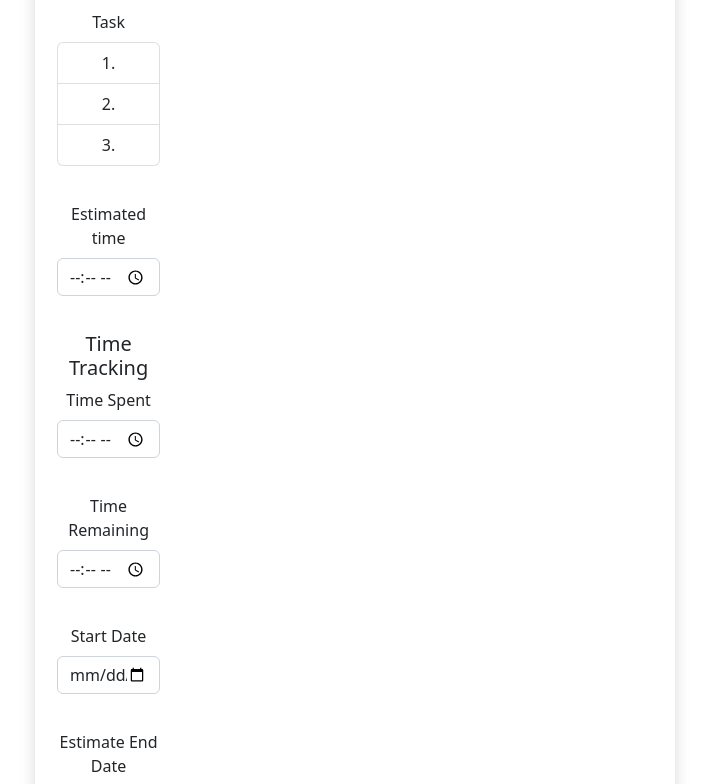
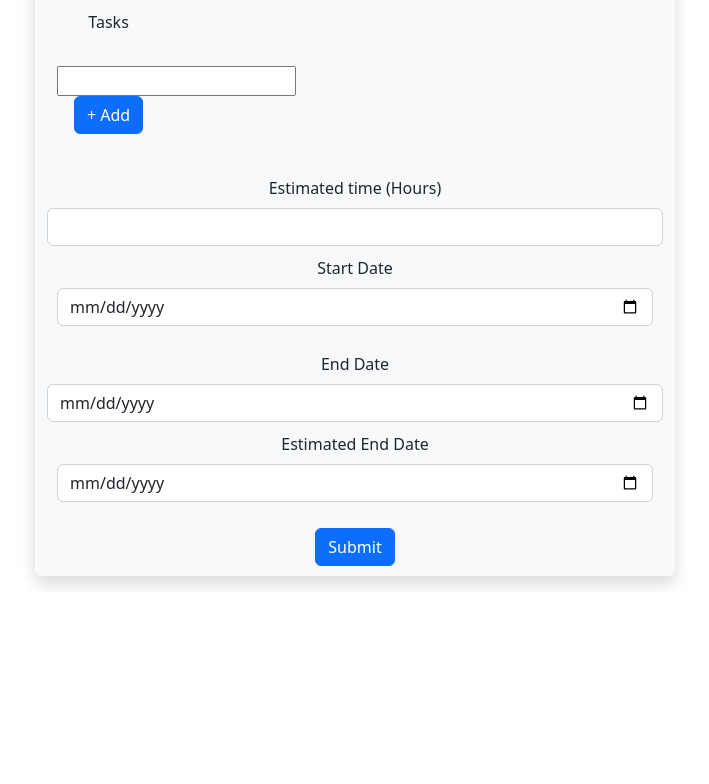
Before and after one commit to MinushikaKapuwaththa/project-management-system-frontend, a React (Create React App) app: page /moduledetailsform in a window 1280 px wide. Shown: the part 440-1224 px from the top of the page, without its empty margins (285-994 px from the left). After the commit the page ends 1032 px from the top, so only its background shows below. Built offline with nearby package versions, Linux system fonts and the light colour scheme; what @react-pdf/renderer would draw is missing.

Commit message:
formupdated

```diff
--- a/src/components/Module/ModuleForm.css
+++ b/src/components/Module/ModuleForm.css
@@ -1,6 +1,6 @@
-/* Form.mb-3{
+ Form.mb-3{
     margin-top: 50px;
     margin-bottom: 50px;
     margin-right: 75px;
     margin-left: 75px;
-} */
+}
--- a/src/components/Module/ModuleForm.js
+++ b/src/components/Module/ModuleForm.js
@@ -8,15 +8,23 @@ import * as Yup from "yup";
 
 const validationSchema = Yup.object().shape({
   moduleName: Yup.string().required("Module Name is required"),
-  description: Yup.string().required('Description is required'),
-  tasks: Yup.array().min(1, 'At least one task is required'),
+  description: Yup.string().required("Description is required"),
+  tasks: Yup.array().min(1, "At least one task is required"),
+  estimatedTime: Yup.string().required("Estimated time is required"),
+  startDate: Yup.date().required("Start Date is required"),
+  endDate: Yup.date().required("End Date is required"),
+  estimatedEndDate: Yup.date().required("Estimated End Date is required"),
 });
 
-export default function ModuleForm(){
+export default function ModuleForm() {
   const initialValues = {
     moduleName: "",
-    description: '',
+    description: "",
     tasks: [],
+    estimatedTime: "",
+    startDate: "",
+    endDate: "",
+    estimatedEndDate: "",
   };
 
   const handleSubmit = (values) => {
@@ -32,13 +40,14 @@ export default function ModuleForm(){
     >
       <Form>
         <div style={{ paddingTop: "20px" }}>
-
           <h3 className="text-center"> Creat Module</h3>
-
         </div>
 
-        <div className="container shadow p-10 t-5 b-5 w-50 mb-3 bg-rounded text-left">
-          <Form.Group  controlId="formBasicName">
+        <div className="container shadow p-10 t-10 b-10 w-50 mb-3 bg-light text-dark rounded ">
+          <Form.Group
+            className="mb-3 w-100 text-right"
+            controlId="formBasicName"
+          >
             <Form.Label>ModuleName</Form.Label>
             <Field
               type="text"
@@ -53,7 +62,7 @@ export default function ModuleForm(){
             />
           </Form.Group>
 
-          <Form.Group className="mb-3" controlId="formBasicDescription">
+          <Form.Group className="mb-3 w-100" controlId="formBasicDescription">
             <Form.Label>Description</Form.Label>
             <Field
               as="textarea"
@@ -68,40 +77,86 @@ export default function ModuleForm(){
             />
           </Form.Group>
 
+          <div className="row">
+            <div className="col">
               <Form.Group className="mb-3" controlId="formBasicTasks">
                 <Form.Label>Tasks</Form.Label>
                 <ModuleListItem />
+                {/* Include your logic for rendering tasks here */}
+                <ErrorMessage
+                  component="div"
+                  name="tasks"
+                  className="text-danger"
+                />
               </Form.Group>
+            </div>
 
-          <Form.Group className="mb-3" controlId="formBasicName">
-            <Form.Label>Estimated time</Form.Label>
-            <Form.Control type="Time" />
-            <Form.Text className="text-muted"></Form.Text>
+            <div className="col">
+              <div className="mb-3 w-100">
+                <Form.Group className="w-150" controlId="formBasicName">
+                  <Form.Label>Estimated time (Hours)</Form.Label>
+                  <Field
+                    type="text"
+                    name="estimatedTime"
+                    className="form-control"
+                  />
+                  <ErrorMessage
+                    component="div"
+                    name="estimatedTime"
+                    className="text-danger"
+                  />
                 </Form.Group>
+              </div>
+            </div>
+          </div>
 
-          <Form.Group className="mb-3" controlId="formBasicName">
+          <div className="mb-3 w-100">
+            <Form.Group controlId="formBasicName">
               <Form.Label>Start Date</Form.Label>
-            <Form.Control type="Date" />
-            <Form.Text className="text-muted"></Form.Text>
+              <Field type="date" name="startDate" className="form-control" />
+              <ErrorMessage
+                component="div"
+                name="startDate"
+                className="text-danger"
+              />
             </Form.Group>
+          </div>
 
-          <Form.Group className="mb-3" controlId="formBasicName">
+          <div className="mb-3 w-100">
+            <Form.Group controlId="formBasicName">
               <Form.Label>End Date</Form.Label>
-            <Form.Control type="Date" />
-            <Form.Text className="text-muted"></Form.Text>
+              <Field type="date" name="endDate" className="form-control" />
+              <ErrorMessage
+                component="div"
+                name="endDate"
+                className="text-danger"
+              />
             </Form.Group>
+          </div>
 
-          <Form.Group className="mb-3" controlId="formBasicName">
+          <div className="mb-3 w-100">
+            <Form.Group controlId="formBasicName">
               <Form.Label>Estimated End Date</Form.Label>
-            <Form.Control type="Date" />
-            <Form.Text className="text-muted"></Form.Text>
+              <Field
+                type="date"
+                name="estimatedEndDate"
+                className="form-control"
+              />
+              <ErrorMessage
+                component="div"
+                name="estimatedEndDate"
+                className="text-danger"
+              />
             </Form.Group>
+          </div>
 
-          <Button variant="primary" type="submit">
+
+            <button type="submit" className="btn btn-primary">
               Submit
-          </Button>
+            </button>
+
         </div>
       </Form>
     </Formik>
   );
-};
+}
--- a/src/components/Module/ModuleListItem.js
+++ b/src/components/Module/ModuleListItem.js
@@ -48,7 +48,7 @@ function ModuleListItem() {
                 required
               />
 
-              {serviceList.length - 1 === index && serviceList.length < 4 && (
+              {serviceList.length - 1 === index && serviceList.length < 100 && (
                 <button variant="dark"
                   type="button"
                   onClick={handleServiceAdd}
--- a/src/components/ModuleFormEdit/ModuleDetailsForm.js
+++ b/src/components/ModuleFormEdit/ModuleDetailsForm.js
@@ -1,80 +1,145 @@
 import React from "react";
 
 import Form from "react-bootstrap/Form";
+import ModuleListItem from "../Module/ModuleListItem";
+import { Formik, form, Field, ErrorMessage } from "formik";
+import * as Yup from "yup";
+
+const validationSchema = Yup.object().shape({
+
+  description: Yup.string().required("Description is required"),
+  tasks: Yup.array().min(1, "At least one task is required"),
+  estimatedTime: Yup.string().required("Estimated time is required"),
+  endDate: Yup.date().required("End Date is required"),
+  estimatedEndDate: Yup.date().required("Estimated End Date is required"),
+});
+
 
 export default function ModuleDetailsForm() {
+
+  const initialValues = {
+
+    description: "",
+    tasks: [],
+    estimatedTime: "",
+    endDate: "",
+    estimatedEndDate: "",
+  };
+
+  const handleSubmit = (values) => {
+    // Handle form submission logic here
+    console.log(values);
+  };
+
+
+
   return (
+    <Formik
+      initialValues={initialValues}
+      validationSchema={validationSchema}
+      onSubmit={handleSubmit}>
+
+
+
     <Form>
       <div style={{ paddingTop: "20px" }}>
         <center>
           <h2 className="Header1">Edit Module</h2>
         </center>
       </div>
-      <div className="container shadow p-10 t=5 b-5 w-50 mb-3 bg-white rounded">
-        <Form.Group className="mb-3 w-25" controlId="formBasicName">
+      <div className="container shadow p-10 t=5 b-5 w-50 mb-3 bg-light text-dark rounded">
+        <Form.Group className="mb-3 w-100 " controlId="formBasicName" >
           <Form.Label>ModuleName</Form.Label>
-          <Form.Control type="text" placeholder="Enter  Module Name" />
+          <Form.Control type="text" placeholder="Enter  Module Name"  />
           <Form.Text className="text-muted"></Form.Text>
         </Form.Group>
 
-        <Form.Group className="mb-3" controlId="formBasicDescription">
+        <Form.Group className="mb-3 w-100" controlId="formBasicDescription">
             <Form.Label>Description</Form.Label>
-          <textarea
-            class="form-control"
-            id="exampleFormControlTextarea1"
+            <Field
+              as="textarea"
+              name="description"
+              className="form-control "
               rows="5"
-          ></textarea>
+            />
+            <ErrorMessage
+              component="div"
+              name="description"
+              className="text-danger"
+            />
           </Form.Group>
 
-        <Form.Group className="mb-3" controlId="formBasicDescription">
-          <Form.Label>Task</Form.Label>
-          <ol class="list-group list-group-numbered">
-            <li class="list-group-item"></li>
-            <li class="list-group-item"></li>
-            <li class="list-group-item"></li>
-          </ol>
+          <Form.Group className="mb-3" controlId="formBasicTasks">
+                <Form.Label>Tasks</Form.Label>
+                <ModuleListItem />
+                {/* Include your logic for rendering tasks here */}
+                <ErrorMessage
+                  component="div"
+                  name="tasks"
+                  className="text-danger"
+                />
               </Form.Group>
 
-        <Form.Group className="mb-3" controlId="formBasicName">
-          <Form.Label>Estimated time</Form.Label>
-          <Form.Control type="Time" />
-          <Form.Text className="text-muted"></Form.Text>
+
+            <Form.Group className="w-150" controlId="formBasicName">
+                  <Form.Label>Estimated time (Hours)</Form.Label>
+                  <Field
+                    type="text"
+                    name="estimatedTime"
+                    className="form-control "
+                  />
+                  <ErrorMessage
+                    component="div"
+                    name="estimatedTime"
+                    className="text-danger"
+                  />
                 </Form.Group>
 
-        <Form.Group className="mb-3" controlId="formBasicName">
-          <h5>Time Tracking</h5>
-          <Form.Label>Time Spent</Form.Label>
-          <Form.Control type="Time" />
-          <Form.Text className="text-muted"></Form.Text>
+
+        <Form.Group className="mb-3 w-100" controlId="formBasicName">
+          <Form.Label>Start Date</Form.Label>
+          <Form.Control type="date"  />
+          <Form.Text className="text-muted "></Form.Text>
         </Form.Group>
 
-        <Form.Group className="mb-3" controlId="formBasicName">
-          <Form.Label>Time Remaining </Form.Label>
-          <Form.Control type="Time" />
-          <Form.Text className="text-muted"></Form.Text>
+        <Form.Group controlId="formBasicName">
+              <Form.Label>End Date</Form.Label>
+              <Field type="date" name="endDate" className="form-control " />
+              <ErrorMessage
+                component="div"
+                name="endDate"
+                className="text-danger"
+              />
             </Form.Group>
 
-        <Form.Group className="mb-3" controlId="formBasicName">
-          <Form.Label>Start Date</Form.Label>
-          <Form.Control type="date" />
-          <Form.Text className="text-muted"></Form.Text>
+
+            <Form.Group className="mb-3 w-100" controlId="formBasicName">
+              <Form.Label>Estimated End Date</Form.Label>
+              <Field
+                type="date"
+                name="estimatedEndDate"
+                className="form-control "
+              />
+              <ErrorMessage
+                component="div"
+                name="estimatedEndDate"
+                className="text-danger"
+              />
             </Form.Group>
 
-        <Form.Group className="mb-3" controlId="formBasicName">
-          <Form.Label>Estimate End Date</Form.Label>
-          <Form.Control type="date" />
-          <Form.Text className="text-muted"></Form.Text>
-        </Form.Group>
 
-        <Form.Group className="mb-3" controlId="formBasicDescription">
-          <Form.Label>assigned Developers</Form.Label>
-          <ol class="list-group list-group-numbered">
-            <li class="list-group-item"></li>
-            <li class="list-group-item"></li>
-            <li class="list-group-item"></li>
-          </ol>
-        </Form.Group>
+            <button type="submit" className="btn btn-primary">
+              Submit
+            </button>
             </div>
+
+
+
+
     </Form>
+    </Formik>
+
+
+
   );
 }
```
Lines whose indentation alone changed are shown as unchanged.
